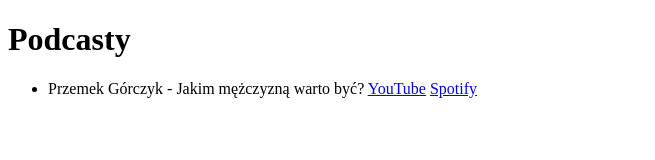
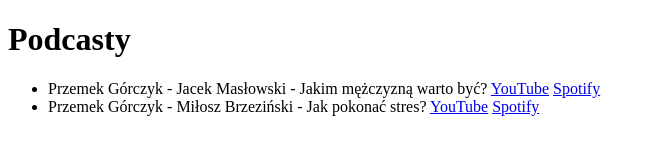
Before and after one commit to mbartoszuk/mbartoszuk.github.io, a plain HTML site: page index.html in a window 1280 px wide. Shown: the whole page, without its empty margins (0-655 px from the left). Drawn offline with Linux system fonts and the light colour scheme.

Commit message:
Add Miłosz Brzeziński podcast episode

```diff
--- a/index.html
+++ b/index.html
@@ -7,9 +7,16 @@
     <h1>Podcasty</h1>
     <ul>
       <li>
-        Przemek Górczyk - Jakim mężczyzną warto być?
+        Przemek Górczyk - Jacek Masłowski - Jakim mężczyzną warto być?
         <a href="https://youtu.be/JAJ_4fMHHuM?feature=shared">YouTube</a>
         <a href="https://open.spotify.com/episode/76WDADzmi1ZOBR5StVqTPb"
+          >Spotify</a
+        >
+      </li>
+      <li>
+        Przemek Górczyk - Miłosz Brzeziński - Jak pokonać stres?
+        <a href="https://youtu.be/TnMvijDd778?feature=shared">YouTube</a>
+        <a href="https://open.spotify.com/episode/7LerVE5VsuB1qXnUYd4Noy"
           >Spotify</a
         >
       </li>
```
